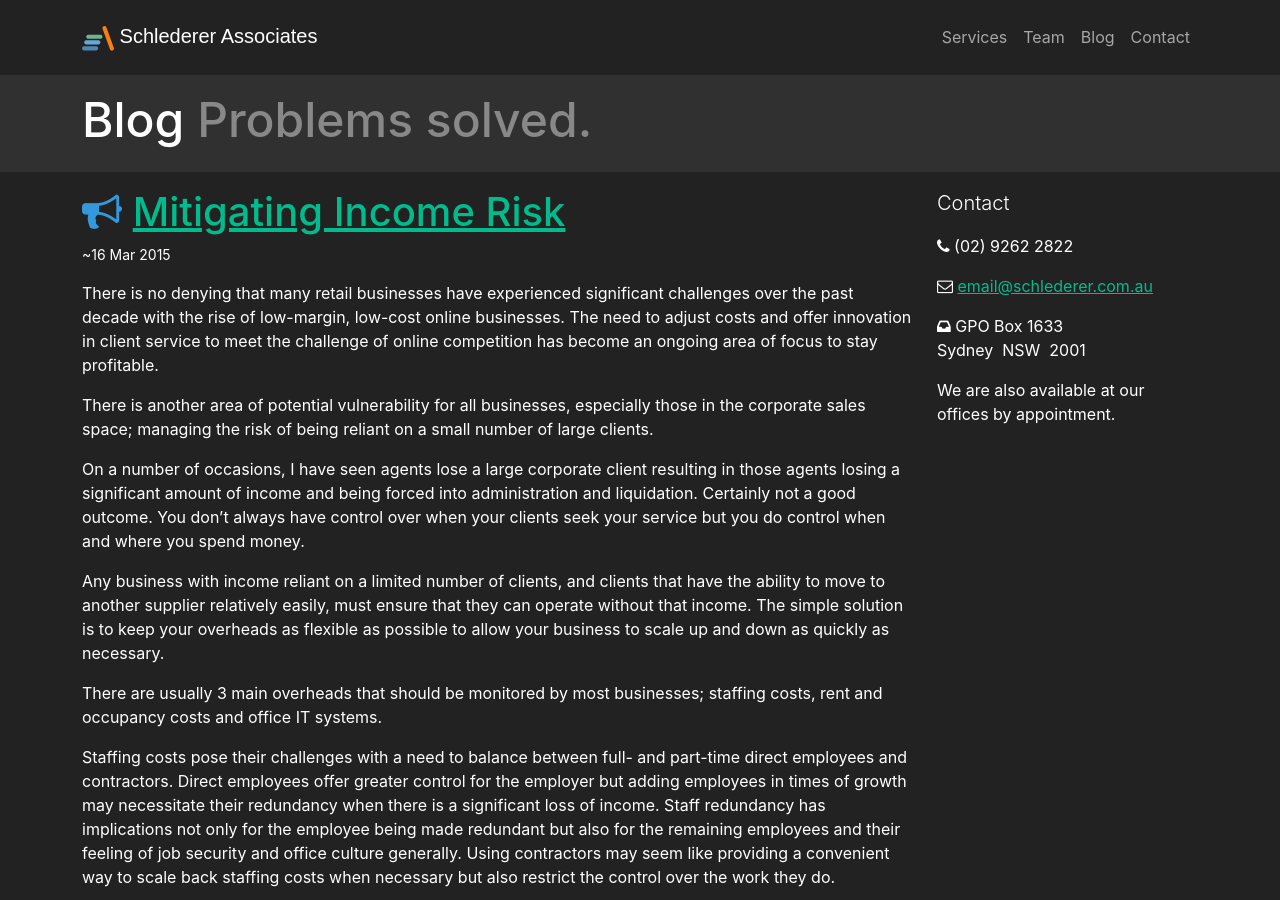
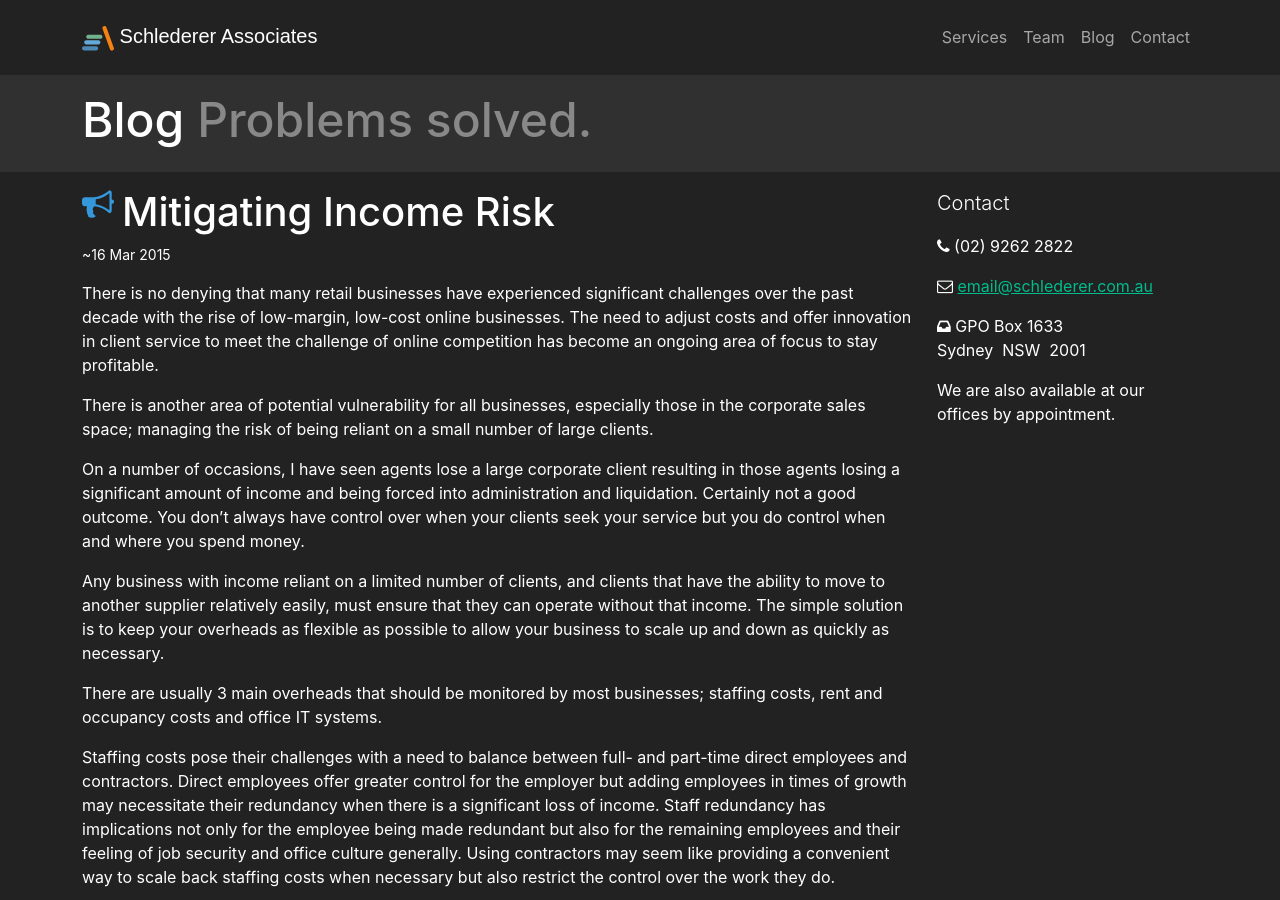
Before and after one commit to Mforcer/tax2, a Jekyll site: the page built from blog/index.html, in a window 1280 px wide and 900 px high. Built offline with Jekyll 4.4.1, drawn with Linux system fonts in a browser that asks for light colours; nearby versions of some CDN libraries; the list of posts is cut into pages by our own code.

Commit message:
Update index.html

```diff
--- a/blog/index.html
+++ b/blog/index.html
@@ -9,7 +9,10 @@ lead:
 <div class="row">
   <article id="blog-main" class="col-md-9">
     {% for post in paginator.posts %}
-    <h2 class="post-title"><i class="fa fa-bullhorn text-info"></i> <a href="{{ post.url }}">{{ post.title }}</a></h2>
+    <svg class="icon float-start me-2" width="2em" height="2em" fill="var(--bs-info)" viewBox="0 0 1792 1792" xmlns="http://www.w3.org/2000/svg">
+<path id="fa-bullhorn" d="M1664 640q53 0 90.5 37.5t37.5 90.5-37.5 90.5-90.5 37.5v384q0 52-38 90t-90 38q-417-347-812-380-58 19-91 66t-31 100.5 40 92.5q-20 33-23 65.5t6 58 33.5 55 48 50 61.5 50.5q-29 58-111.5 83t-168.5 11.5-132-55.5q-7-23-29.5-87.5t-32-94.5-23-89-15-101 3.5-98.5 22-110.5h-122q-66 0-113-47t-47-113v-192q0-66 47-113t113-47h480q435 0 896-384 52 0 90 38t38 90v384zm-128 604v-954q-394 302-768 343v270q377 42 768 341z" />
+    </svg>
+    <h2 class="post-title"><a href="{{ post.url }}" class="text-reset text-decoration-none">{{ post.title }}</a></h2>
     {% if post.subtitle %}<p class="lead">{{ post.subtitle }}</p>{% endif %}
     <p class="post-meta small">~{{post.date | date_to_string}}</p>
     {{ post.content }}
@@ -32,7 +35,7 @@ lead:
         </li>
       </ul>
   </article>
-  <aside id="blog-sidebar" class="col-sm-3">
+  <aside id="blog-sidebar" class="col-sm-3 sticky-top">
     {% include contact.html %}
   </aside>
 </div>
```
